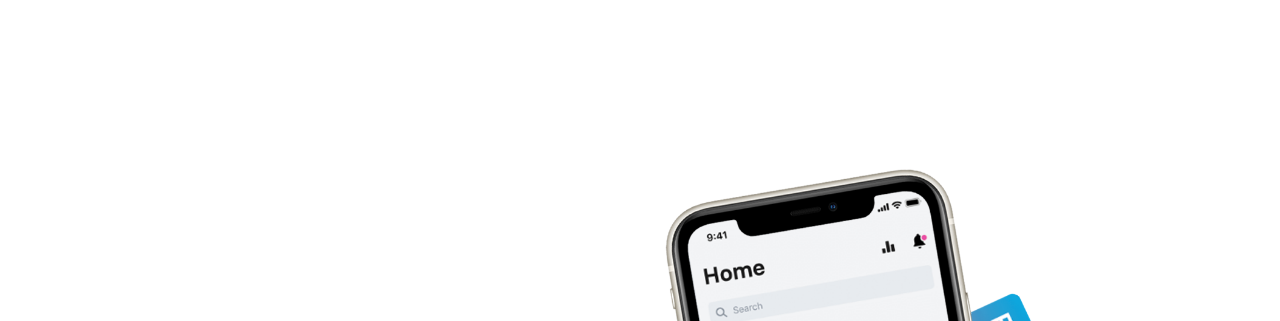
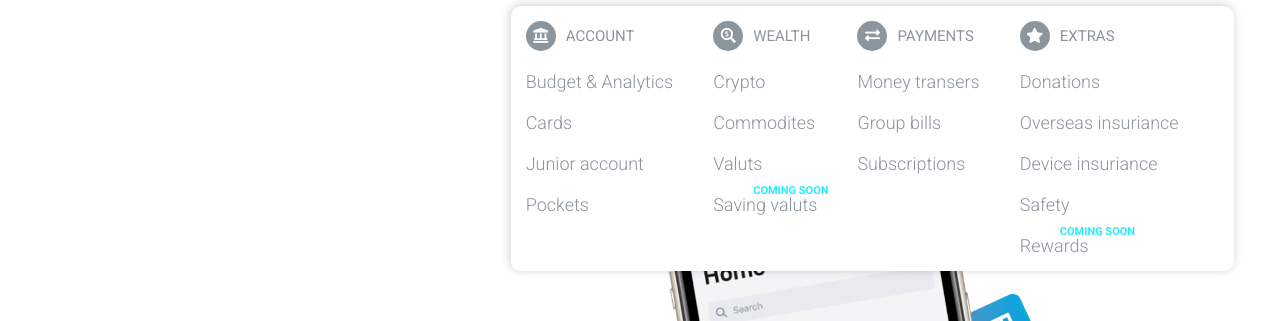
Before and after one commit to LisignoliMichele/-js-html-css-revolut, a plain HTML site: page index.html in a window 1280 px wide. Shown: the part 94-415 px from the top of the page. Drawn offline with nearby package versions, Linux system fonts and the light colour scheme.

Commit message:
features

```diff
--- a/css/style.css
+++ b/css/style.css
@@ -10,7 +10,9 @@ body{
   max-width: 1200px;
   margin: auto;
 }
-
+.position-rel{
+  position: relative;
+}
 /* navbar */
 .navBar{
   display:flex;
@@ -87,6 +89,37 @@ ul.nav-list a:hover{
 .draw_list li:not(:last-child){
   margin-bottom: 20px;
 }
+.draw_list.features{
+  display: flex;
+  left: -200px;
+}
+.draw_list strong{
+  color: #25ebff;
+  font-size: 11px;
+  position: absolute;
+  top: -10px;
+  left: 40px;
+  width: max-content;
+}
+.draw_list.features span{
+  font-size: 15px;
+  color: #8b959e;
+}
+.draw_list.features i{
+  font-size: 15px;
+  color: #fff;
+  width: 30px;
+  height: 30px;
+  border-radius: 50%;
+  margin-right: 10px;
+  background-color: #8b959e;
+  text-align: center;
+  padding-top: 7px;
+}
+.features > li:not(:last-child){
+  margin-right: 20px;
+}
+
 /* hero */
 .hero{
   display: flex;
--- a/index.html
+++ b/index.html
@@ -12,6 +12,9 @@
     <link rel="preconnect" href="https://fonts.gstatic.com">
     <link href="https://fonts.googleapis.com/css2?family=Roboto:wght@300;400;700&display=swap" rel="stylesheet">
     <!-- /google font -->
+    <!-- fontawesome -->
+    <link rel="stylesheet" href="https://cdnjs.cloudflare.com/ajax/libs/font-awesome/5.15.2/css/all.min.css" integrity="sha512-HK5fgLBL+xu6dm/Ii3z4xhlSUyZgTT9tuc/hSrtw6uzJOvgRr2a9jyxxT1ely+B+xFAmJKVSTbpM/CuL7qxO8w==" crossorigin="anonymous" />
+    <!-- /fontawesome -->
     <title>REVOLUT</title>
   </head>
   <body>
@@ -32,6 +35,44 @@
             <ul class="nav-list">
               <li>
                 <a href="#">Features</a>
+                <ul class="draw_list features">
+                  <li>
+                    <ul>
+                      <li><i class="fas fa-landmark"></i><span>ACCOUNT</span></li>
+                      <li><a href="#">Budget & Analytics</a></li>
+                      <li><a href="#">Cards</a></li>
+                      <li><a href="#">Junior account</a></li>
+                      <li><a href="#">Pockets</a></li>
+                    </ul>
+                  </li>
+                  <li>
+                    <ul>
+                      <li><i class="fas fa-search-dollar"></i><span>WEALTH</span></li>
+                      <li><a href="#">Crypto</a></li>
+                      <li><a href="#">Commodites</a></li>
+                      <li><a href="#">Valuts</a></li>
+                      <li class="position-rel"><a href="#">Saving valuts<strong>COMING SOON</strong></a></li>
+                    </ul>
+                  </li>
+                  <li>
+                    <ul>
+                      <li><i class="fas fa-exchange-alt"></i><span>PAYMENTS</span></li>
+                      <li><a href="#">Money transers</a></li>
+                      <li><a href="#">Group bills</a></li>
+                      <li><a href="#">Subscriptions</a></li>
+                    </ul>
+                  </li>
+                  <li>
+                    <ul>
+                      <li><i class="fas fa-star"></i><span>EXTRAS</span></li>
+                      <li><a href="#">Donations</a></li>
+                      <li><a href="#">Overseas insuriance</a></li>
+                      <li><a href="#">Device insuriance</a></li>
+                      <li><a href="#">Safety</a></li>
+                      <li class="position-rel"><a href="#">Rewards<strong>COMING SOON</strong></a></li>
+                    </ul>
+                  </li>
+                </ul>
               </li>
               <li>
                 <a href="#">Plans</a>
```
